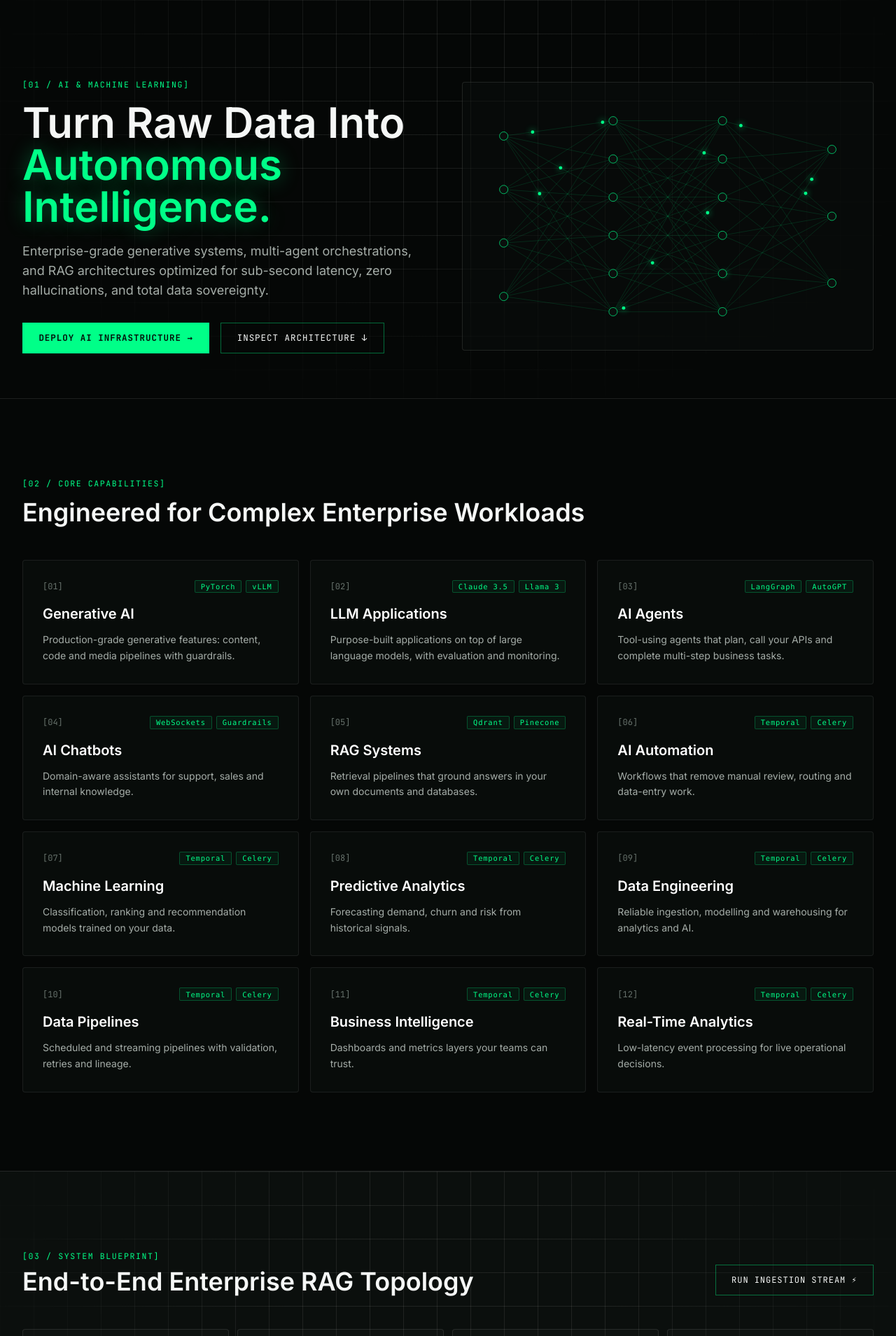
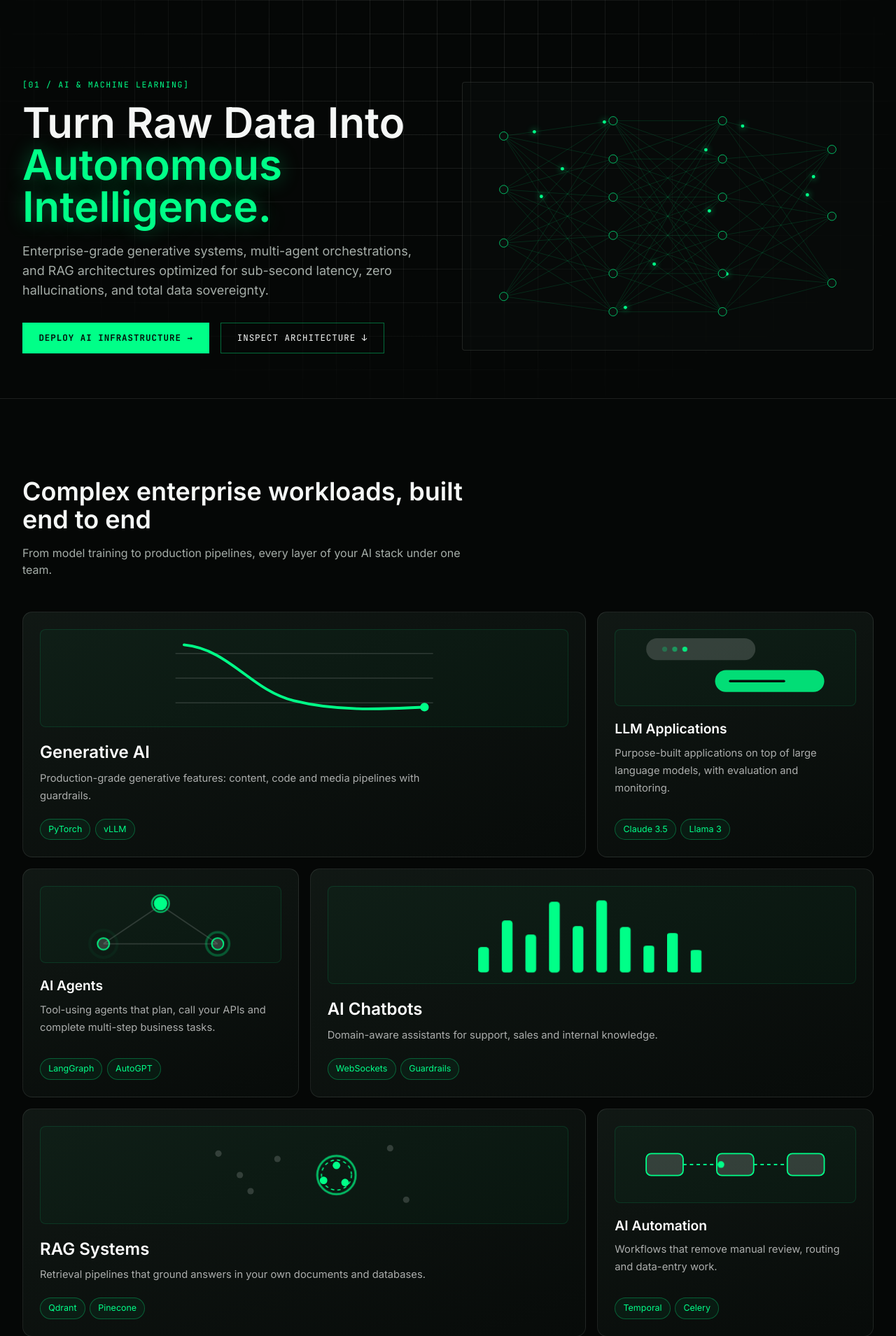
Before and after one commit to pushparaj28/software_service_web, a Django app: page /ai-data/ in a window 1280 px wide. Shown: the part 61-1970 px from the top of the page at 70% size. Run offline with Django 5.2, Linux system fonts and the light colour scheme; some libraries are stand-ins or nearby versions.

Commit message:
shailendra

```diff
--- a/templates/ai-data.html
+++ b/templates/ai-data.html
@@ -5,56 +5,66 @@
 
 {% block content %}
 <style>
-  :root {
-    --neon-acc: #00ff88;
+  :root { --neon-acc: #00ff88; }
+
+  /* ---------- Section 02: Bento capabilities ---------- */
+  .bn-grid { display: grid; gap: 1rem; grid-template-columns: 1fr; }
+  @media (min-width: 768px) {
+    .bn-grid { grid-template-columns: repeat(3, 1fr); }
+    .bn-wide { grid-column: span 2; }
   }
-  /* Spotlight Cards */
-  .ai-spotlight-card {
-    position: relative;
-    background: rgba(10, 15, 13, 0.7);
-    border: 1px solid rgba(255, 255, 255, 0.08);
-    border-radius: 4px;
-    overflow: hidden;
-    padding: 1.75rem;
-    transition: border-color 0.3s, transform 0.3s;
+  .bn-card {
+    position: relative; display: flex; flex-direction: column; overflow: hidden;
+    padding: 1.5rem; border: 1px solid rgba(255,255,255,.09); border-radius: 14px;
+    background: linear-gradient(160deg, rgba(18,26,22,.92), rgba(8,12,10,.92));
+    transition: border-color .3s, transform .3s;
   }
-  .ai-spotlight-card::before {
-    content: "";
-    position: absolute;
-    inset: 0;
-    pointer-events: none;
-    background: radial-gradient(350px circle at var(--mouse-x, -500px) var(--mouse-y, -500px), rgba(0, 255, 136, 0.12), transparent 70%);
+  .bn-card:hover { border-color: rgba(0,255,136,.45); transform: translateY(-3px); }
+  .bn-viz {
+    height: 110px; margin-bottom: 1.25rem; border-radius: 8px;
+    border: 1px solid rgba(0,255,136,.12); background: rgba(0,255,136,.03);
   }
-  .ai-spotlight-card:hover {
-    border-color: rgba(0, 255, 136, 0.4);
-    transform: translateY(-2px);
-  }
-  .ai-badge {
-    padding: 0.2rem 0.5rem;
-    font: 500 0.65rem/1 ui-monospace, SFMono-Regular, Menlo, monospace;
-    letter-spacing: 0.08em;
-    color: var(--neon-acc);
-    background: rgba(0, 255, 136, 0.05);
-    border: 1px solid rgba(0, 255, 136, 0.25);
-    border-radius: 2px;
+  .bn-wide .bn-viz { height: 140px; }
+  .bn-viz svg { display: block; width: 100%; height: 100%; }
+  .bn-title { font-size: 1.2rem; font-weight: 600; line-height: 1.3; color: #fff; }
+  .bn-wide .bn-title { font-size: 1.5rem; }
+  .bn-text { margin-top: .6rem; max-width: 60ch; font-size: .92rem; line-height: 1.7; color: rgba(255,255,255,.66); }
+  .bn-chips { display: flex; flex-wrap: wrap; gap: .4rem; margin-top: auto; padding-top: 1.25rem; }
+  .bn-chip {
+    padding: .3rem .7rem; font-size: .78rem; color: var(--neon-acc);
+    border: 1px solid rgba(0,255,136,.3); border-radius: 999px; background: rgba(0,255,136,.05);
   }
 
-  /* Interactive Pipeline Visualizer */
+  .s-a { stroke: #00ff88; } .s-d { stroke: rgba(255,255,255,.14); }
+  .f-a { fill: #00ff88; } .f-d { fill: rgba(255,255,255,.16); }
+
+  .v-line { stroke-dasharray: 420; animation: bnDraw 2.4s ease-in-out infinite paused; }
+  .v-bar { transform-box: fill-box; transform-origin: bottom; animation: bnBar .9s ease-in-out infinite alternate paused; }
+  .v-dot { animation: bnBlink 1.1s ease-in-out infinite paused; }
+  .v-ping { transform-box: fill-box; transform-origin: center; animation: bnPing 1.6s ease-out infinite paused; }
+  .v-run { animation: bnRun 2s linear infinite paused; }
+  .bn-card:hover .bn-viz *, .bn-card:focus-within .bn-viz * { animation-play-state: running; }
+  @media (hover: none) { .bn-viz * { animation-play-state: running; } }
+  @keyframes bnDraw { 0% { stroke-dashoffset: 420; } 70%, 100% { stroke-dashoffset: 0; } }
+  @keyframes bnBar { from { transform: scaleY(.35); } to { transform: scaleY(1); } }
+  @keyframes bnBlink { 0%, 100% { opacity: .25; } 50% { opacity: 1; } }
+  @keyframes bnPing { from { transform: scale(1); opacity: .9; } to { transform: scale(2.4); opacity: 0; } }
+  @keyframes bnRun { from { transform: translateX(0); } to { transform: translateX(150px); } }
+  @media (prefers-reduced-motion: reduce) { .bn-viz *, .bn-card { animation: none !important; transition: none; } }
+
+
+/* ---------- Section 03: Pipeline ---------- */
   .pipeline-node {
-    border: 1px solid rgba(255, 255, 255, 0.1);
-    background: rgba(255, 255, 255, 0.02);
-    padding: 1rem 1.25rem;
-    border-radius: 4px;
-    transition: all 0.3s;
+    border: 1px solid rgba(255,255,255,.1); background: rgba(255,255,255,.02);
+    padding: 1rem 1.25rem; border-radius: 4px; transition: all .3s;
   }
   .pipeline-node.active-step {
-    border-color: var(--neon-acc);
-    background: rgba(0, 255, 136, 0.06);
-    box-shadow: 0 0 20px -5px rgba(0, 255, 136, 0.3);
+    border-color: var(--neon-acc); background: rgba(0,255,136,.06);
+    box-shadow: 0 0 20px -5px rgba(0,255,136,.3);
   }
 </style>
 
-<!-- Hero Section -->
+<!-- Hero -->
 <section class="page-hero grid-bg relative border-b border-white/10 pb-16 pt-28">
   <div class="mx-auto grid max-w-7xl items-center gap-10 px-5 lg:grid-cols-2 lg:px-8">
     <div>
@@ -76,40 +86,52 @@
   </div>
 </section>
 
-<!-- Enterprise Capabilities Grid (Interactive Spotlight) -->
-<section class="py-20 sm:py-28">
+<!-- Section 02: Core Capabilities (Bento) -->
+<section class="py-20 sm:py-28" id="capabilities">
   <div class="mx-auto max-w-7xl px-5 lg:px-8">
-    <div class="mb-12">
-      <p class="mono-label mb-3" style="color: var(--neon-acc);">[02 / Core Capabilities]</p>
-      <h2 class="text-3xl font-semibold sm:text-4xl">Engineered for Complex Enterprise Workloads</h2>
+    <div class="mb-12 max-w-2xl">
+      <h2 class="text-3xl font-semibold sm:text-4xl">Complex enterprise workloads, built end to end</h2>
+      <p class="mt-4 text-ink2">From model training to production pipelines, every layer of your AI stack under one team.</p>
     </div>
 
-    <div class="grid gap-4 sm:grid-cols-2 lg:grid-cols-3" data-spotlight-group>
+    <div class="bn-grid">
       {% for title, text in capabilities %}
-        <article class="ai-spotlight-card">
-          <div class="flex items-center justify-between">
-            <span class="font-mono text-xs text-muted">[{{ forloop.counter|stringformat:"02d" }}]</span>
-            <div class="flex gap-1.5">
-              {% if forloop.counter == 1 %}<span class="ai-badge">PyTorch</span><span class="ai-badge">vLLM</span>
-              {% elif forloop.counter == 2 %}<span class="ai-badge">Claude 3.5</span><span class="ai-badge">Llama 3</span>
-              {% elif forloop.counter == 3 %}<span class="ai-badge">LangGraph</span><span class="ai-badge">AutoGPT</span>
-              {% elif forloop.counter == 4 %}<span class="ai-badge">WebSockets</span><span class="ai-badge">Guardrails</span>
-              {% elif forloop.counter == 5 %}<span class="ai-badge">Qdrant</span><span class="ai-badge">Pinecone</span>
-              {% else %}<span class="ai-badge">Temporal</span><span class="ai-badge">Celery</span>
-              {% endif %}
-            </div>
+        <article class="bn-card{% if forloop.counter == 1 or forloop.counter == 4 or forloop.counter == 5 %} bn-wide{% endif %}">
+          <div class="bn-viz">
+            {% if forloop.counter == 1 %}
+            <svg viewBox="0 0 240 90" preserveAspectRatio="xMidYMid meet" aria-hidden="true"><path class="s-d" d="M0 22H240M0 45H240M0 68H240" fill="none"/><path class="s-a v-line" d="M8 14C50 18 70 56 110 66S190 74 232 72" fill="none" stroke-width="2.5" stroke-linecap="round"/><circle class="f-a" cx="232" cy="72" r="4"/></svg>
+            {% elif forloop.counter == 2 %}
+            <svg viewBox="0 0 240 90" preserveAspectRatio="xMidYMid meet" aria-hidden="true"><rect class="f-d" x="14" y="10" width="130" height="26" rx="13"/><circle class="f-a v-dot" cx="36" cy="23" r="3"/><circle class="f-a v-dot" cx="48" cy="23" r="3" style="animation-delay:.2s"/><circle class="f-a v-dot" cx="60" cy="23" r="3" style="animation-delay:.4s"/><rect class="f-a" x="96" y="48" width="130" height="26" rx="13" opacity=".85"/><path d="M114 61h64" stroke="#04110b" stroke-width="3" stroke-linecap="round"/></svg>
+            {% elif forloop.counter == 3 %}
+            <svg viewBox="0 0 240 90" preserveAspectRatio="xMidYMid meet" aria-hidden="true"><path class="s-d" d="M120 22 52 68M120 22l68 46M52 68h136" fill="none" stroke-width="1.5"/><circle class="s-a v-ping" cx="120" cy="20" r="8" fill="none" stroke-width="1.5"/><circle class="f-a" cx="120" cy="20" r="8"/><circle class="f-d s-a" cx="52" cy="68" r="7" stroke-width="1.5"/><circle class="f-d s-a" cx="188" cy="68" r="7" stroke-width="1.5"/><circle class="s-a v-ping" cx="52" cy="68" r="7" fill="none" stroke-width="1.5" style="animation-delay:.5s"/><circle class="s-a v-ping" cx="188" cy="68" r="7" fill="none" stroke-width="1.5" style="animation-delay:1s"/></svg>
+            {% elif forloop.counter == 4 %}
+            <svg viewBox="0 0 240 90" preserveAspectRatio="xMidYMid meet" aria-hidden="true"><rect class="f-a v-bar" x="14" y="52" width="10" height="28" rx="3"/><rect class="f-a v-bar" x="36" y="28" width="10" height="52" rx="3" style="animation-delay:.1s"/><rect class="f-a v-bar" x="58" y="44" width="10" height="36" rx="3" style="animation-delay:.2s"/><rect class="f-a v-bar" x="80" y="14" width="10" height="66" rx="3" style="animation-delay:.3s"/><rect class="f-a v-bar" x="102" y="36" width="10" height="44" rx="3" style="animation-delay:.4s"/><rect class="f-a v-bar" x="124" y="8" width="10" height="72" rx="3" style="animation-delay:.5s"/><rect class="f-a v-bar" x="146" y="30" width="10" height="50" rx="3" style="animation-delay:.6s"/><rect class="f-a v-bar" x="168" y="46" width="10" height="34" rx="3" style="animation-delay:.7s"/><rect class="f-a v-bar" x="190" y="20" width="10" height="60" rx="3" style="animation-delay:.8s"/><rect class="f-a v-bar" x="212" y="38" width="10" height="42" rx="3" style="animation-delay:.9s"/></svg>
+            {% elif forloop.counter == 5 %}
+            <svg viewBox="0 0 240 90" preserveAspectRatio="xMidYMid meet" aria-hidden="true"><circle class="f-d" cx="40" cy="25" r="3"/><circle class="f-d" cx="70" cy="60" r="3"/><circle class="f-d" cx="95" cy="30" r="3"/><circle class="f-d" cx="60" cy="45" r="3"/><circle class="f-d" cx="200" cy="20" r="3"/><circle class="f-d" cx="215" cy="68" r="3"/><circle class="f-a" cx="138" cy="50" r="3.5"/><circle class="f-a" cx="158" cy="52" r="3.5"/><circle class="f-a" cx="150" cy="36" r="3.5"/><circle class="s-a v-ping" cx="150" cy="45" r="14" fill="none" stroke-width="1.5"/><circle class="s-a" cx="150" cy="45" r="14" fill="none" stroke-width="1" stroke-dasharray="3 3"/></svg>
+            {% else %}
+            <svg viewBox="0 0 240 90" preserveAspectRatio="xMidYMid meet" aria-hidden="true"><path class="s-a" d="M58 45H98M142 45H182" fill="none" stroke-width="1.5" stroke-dasharray="4 4"/><rect class="f-d s-a" x="14" y="32" width="44" height="26" rx="6" stroke-width="1.5"/><rect class="f-d s-a" x="98" y="32" width="44" height="26" rx="6" stroke-width="1.5"/><rect class="f-d s-a" x="182" y="32" width="44" height="26" rx="6" stroke-width="1.5"/><circle class="f-a v-run" cx="58" cy="45" r="4"/></svg>
+            {% endif %}
           </div>
-          <h2 class="mt-4 text-xl font-semibold text-white">{{ title }}</h2>
-          <p class="mt-3 text-sm leading-relaxed text-ink2">{{ text }}</p>
+          <h3 class="bn-title">{{ title }}</h3>
+          <p class="bn-text">{{ text }}</p>
+          <div class="bn-chips">
+            {% if forloop.counter == 1 %}<span class="bn-chip">PyTorch</span><span class="bn-chip">vLLM</span>
+            {% elif forloop.counter == 2 %}<span class="bn-chip">Claude 3.5</span><span class="bn-chip">Llama 3</span>
+            {% elif forloop.counter == 3 %}<span class="bn-chip">LangGraph</span><span class="bn-chip">AutoGPT</span>
+            {% elif forloop.counter == 4 %}<span class="bn-chip">WebSockets</span><span class="bn-chip">Guardrails</span>
+            {% elif forloop.counter == 5 %}<span class="bn-chip">Qdrant</span><span class="bn-chip">Pinecone</span>
+            {% else %}<span class="bn-chip">Temporal</span><span class="bn-chip">Celery</span>
+            {% endif %}
+          </div>
         </article>
       {% empty %}
-        <p class="text-ink2">Capabilities data dynamic load ho raha hai.</p>
+        <p class="text-ink2">Capabilities are loading.</p>
       {% endfor %}
     </div>
   </div>
 </section>
 
-<!-- Architecture Visualizer / Interactive Simulator -->
+<!-- Section 03: Pipeline -->
 <section id="pipeline-demo" class="grid-bg border-y border-white/10 bg-surface py-20 sm:py-28">
   <div class="mx-auto max-w-7xl px-5 lg:px-8">
     <div class="mb-12 flex flex-col justify-between gap-4 md:flex-row md:items-end">
@@ -120,42 +142,40 @@
       <button type="button" class="btn btn-ghost text-xs" id="trigger-pipeline-sim">Run Ingestion Stream ⚡</button>
     </div>
 
-    <!-- Node Architecture Flow -->
     <div class="grid gap-3 sm:grid-cols-2 lg:grid-cols-4" id="pipeline-nodes-container">
       <div class="pipeline-node" data-step="1">
         <span class="font-mono text-xs text-ink2">STEP 01</span>
-        <h4 class="mt-2 font-medium text-white">Multi-Source Ingestion</h4>
+        <h3 class="mt-2 font-medium text-white">Multi-Source Ingestion</h3>
         <p class="mt-1 font-mono text-xs text-ink2">PDF, SQL, API streams chunked via semantic windowing</p>
       </div>
       <div class="pipeline-node" data-step="2">
         <span class="font-mono text-xs text-ink2">STEP 02</span>
-        <h4 class="mt-2 font-medium text-white">Vector Indexing</h4>
+        <h3 class="mt-2 font-medium text-white">Vector Indexing</h3>
         <p class="mt-1 font-mono text-xs text-ink2">Cohere-v3 Embeddings in hybrid sparse/dense vector store</p>
       </div>
       <div class="pipeline-node" data-step="3">
         <span class="font-mono text-xs text-ink2">STEP 03</span>
-        <h4 class="mt-2 font-medium text-white">Cross-Encoder Rerank</h4>
+        <h3 class="mt-2 font-medium text-white">Cross-Encoder Rerank</h3>
         <p class="mt-1 font-mono text-xs text-ink2">BGE-Reranker filters top-K context with strict confidence floor</p>
       </div>
       <div class="pipeline-node" data-step="4">
         <span class="font-mono text-xs text-ink2">STEP 04</span>
-        <h4 class="mt-2 font-medium text-white">Guardrailed Inference</h4>
+        <h3 class="mt-2 font-medium text-white">Guardrailed Inference</h3>
         <p class="mt-1 font-mono text-xs text-ink2">NeMo Guardrails filter PII &amp; hallucination before streaming</p>
       </div>
     </div>
 
-    <!-- Real-time Console Log -->
     <div class="mt-6 rounded border border-white/10 bg-[#050807] p-4 font-mono text-xs text-ink2">
-      <div class="flex items-center gap-2 pb-2 border-b border-white/5 text-muted">
+      <div class="flex items-center gap-2 border-b border-white/5 pb-2 text-muted">
         <span class="inline-block h-2 w-2 rounded-full bg-emerald-500"></span>
         <span>telemetry.codematrix.internal -- live execution feed</span>
       </div>
-      <p id="pipeline-log" class="mt-3 text-emerald-400">&gt; Status: Standby. Ready to ingest semantic corpus.</p>
+      <p id="pipeline-log" class="mt-3 text-emerald-400" aria-live="polite">&gt; Status: Standby. Ready to ingest semantic corpus.</p>
     </div>
   </div>
 </section>
 
-<!-- Enterprise Performance Benchmarks -->
+<!-- Section 04: Metrics -->
 <section class="py-20 sm:py-28">
   <div class="mx-auto max-w-7xl px-5 lg:px-8">
     <div class="mb-12">
@@ -188,25 +208,8 @@
 {% block extra_js %}
 <script src="{% static 'js/animations.js' %}" defer></script>
 <script>
-  // Mouse Spotlight Effect
-  (function() {
-    var group = document.querySelector("[data-spotlight-group]");
-    if (!group) return;
-    var cards = group.querySelectorAll(".ai-spotlight-card");
-
-    group.addEventListener("mousemove", function(e) {
-      cards.forEach(function(card) {
-        var rect = card.getBoundingClientRect();
-        var x = e.clientX - rect.left;
-        var y = e.clientY - rect.top;
-        card.style.setProperty("--mouse-x", x + "px");
-        card.style.setProperty("--mouse-y", y + "px");
-      });
-    });
-  })();
-
   // Pipeline Simulation Runner
-  (function() {
+  (function () {
     var btn = document.getElementById("trigger-pipeline-sim");
     var log = document.getElementById("pipeline-log");
     var nodes = document.querySelectorAll(".pipeline-node");
@@ -219,21 +222,21 @@
       "> [STEP 4/4] Guardrail assertions PASSED (0 PII, 0 policy breaches). Streaming generation started."
     ];
 
-    btn.addEventListener("click", function() {
+    btn.addEventListener("click", function () {
       btn.disabled = true;
-      nodes.forEach(function(n) { n.classList.remove("active-step"); });
+      nodes.forEach(function (n) { n.classList.remove("active-step"); });
 
       var step = 0;
       function advance() {
         if (step < nodes.length) {
-          nodes.forEach(function(n) { n.classList.remove("active-step"); });
+          nodes.forEach(function (n) { n.classList.remove("active-step"); });
           nodes[step].classList.add("active-step");
           log.textContent = logs[step];
           step++;
           setTimeout(advance, 800);
         } else {
-          setTimeout(function() {
-            nodes.forEach(function(n) { n.classList.remove("active-step"); });
+          setTimeout(function () {
+            nodes.forEach(function (n) { n.classList.remove("active-step"); });
             log.textContent = "> Execution cycle complete. All telemetry metrics green.";
             btn.disabled = false;
           }, 1000);
```
